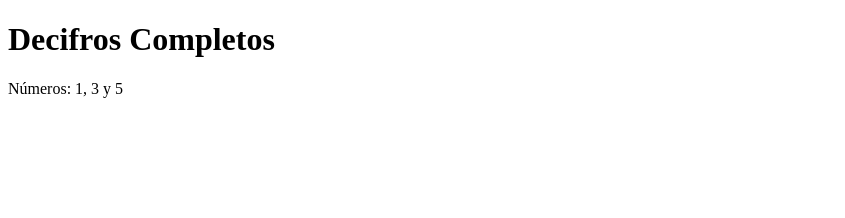
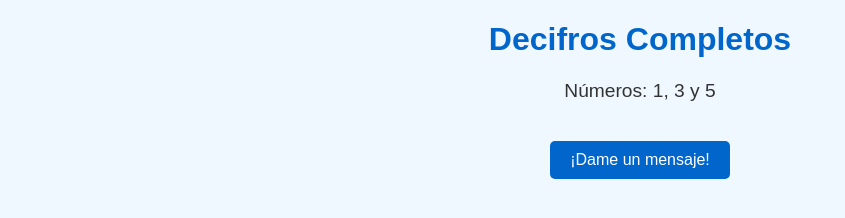
Before and after one commit to StarkTony25/Desifros-Ocultos, a plain HTML site: page index.html in a window 1280 px wide. Shown: the whole page, without its empty margins (0-845 px from the left). Drawn offline with Linux system fonts and the light colour scheme.

Commit message:
Add files via upload
modified colors

```diff
--- a/index.html
+++ b/index.html
@@ -1,11 +1,47 @@
 <!DOCTYPE html>
 <html lang="es">
 <head>
-  <meta charset="UTF-8">
+  <meta charset="UTF-8" />
   <title>Decifros Completos</title>
+  <style>
+    body {
+      font-family: Arial, sans-serif;
+      background: #f0f8ff;
+      color: #333;
+      margin: 20px;
+      text-align: center;
+    }
+    h1 {
+      color: #0066cc;
+    }
+    p {
+      font-size: 1.2em;
+    }
+    button {
+      background-color: #0066cc;
+      color: white;
+      border: none;
+      padding: 10px 20px;
+      cursor: pointer;
+      font-size: 1em;
+      border-radius: 5px;
+      margin-top: 20px;
+    }
+    button:hover {
+      background-color: #004999;
+    }
+  </style>
 </head>
 <body>
   <h1>Decifros Completos</h1>
   <p>Números: 1, 3 y 5</p>
+
+  <button onclick="mostrarMensaje()">¡Dame un mensaje!</button>
+
+  <script>
+    function mostrarMensaje() {
+      alert('¡Sigue aprendiendo y creando, Raúl!');
+    }
+  </script>
 </body>
 </html>
```
